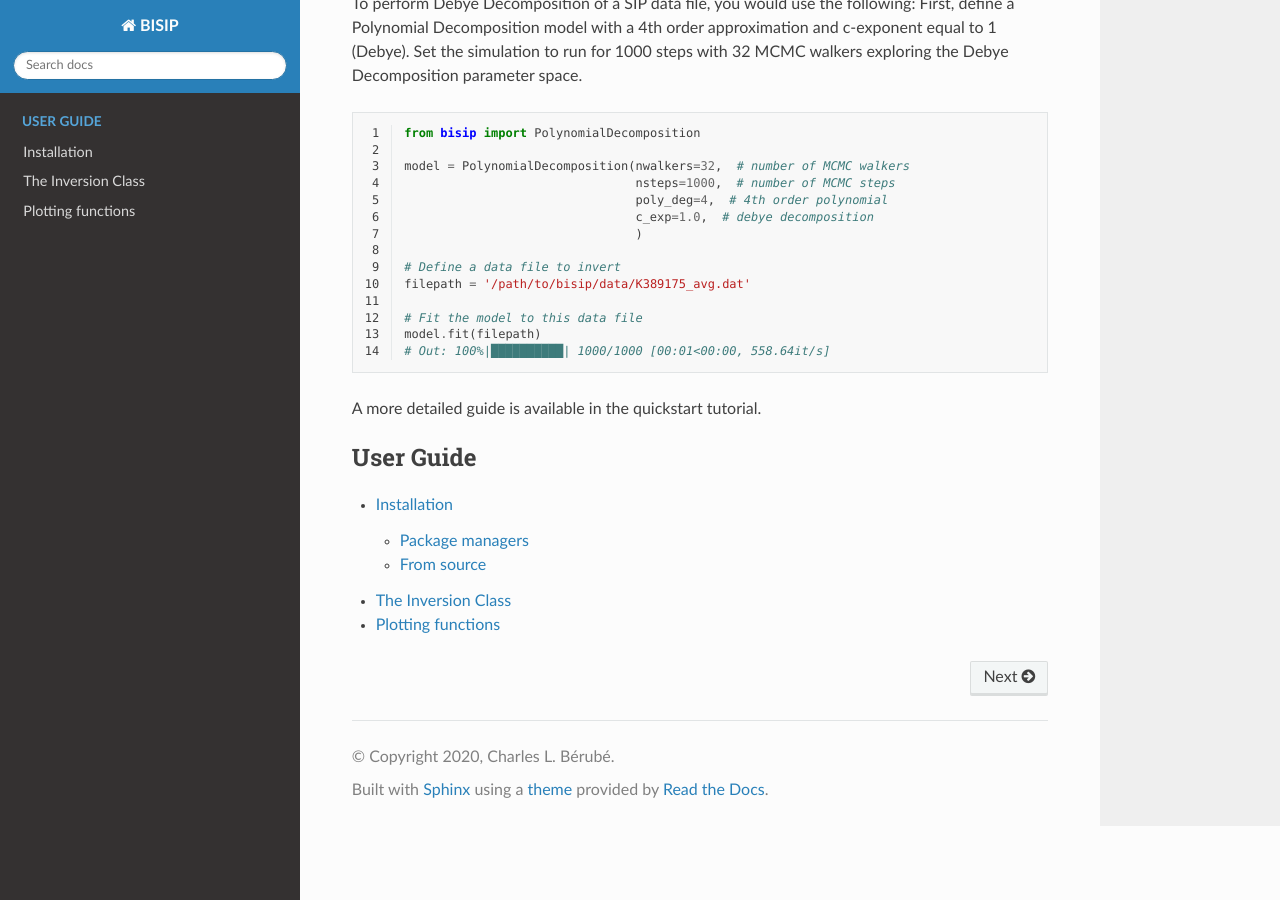
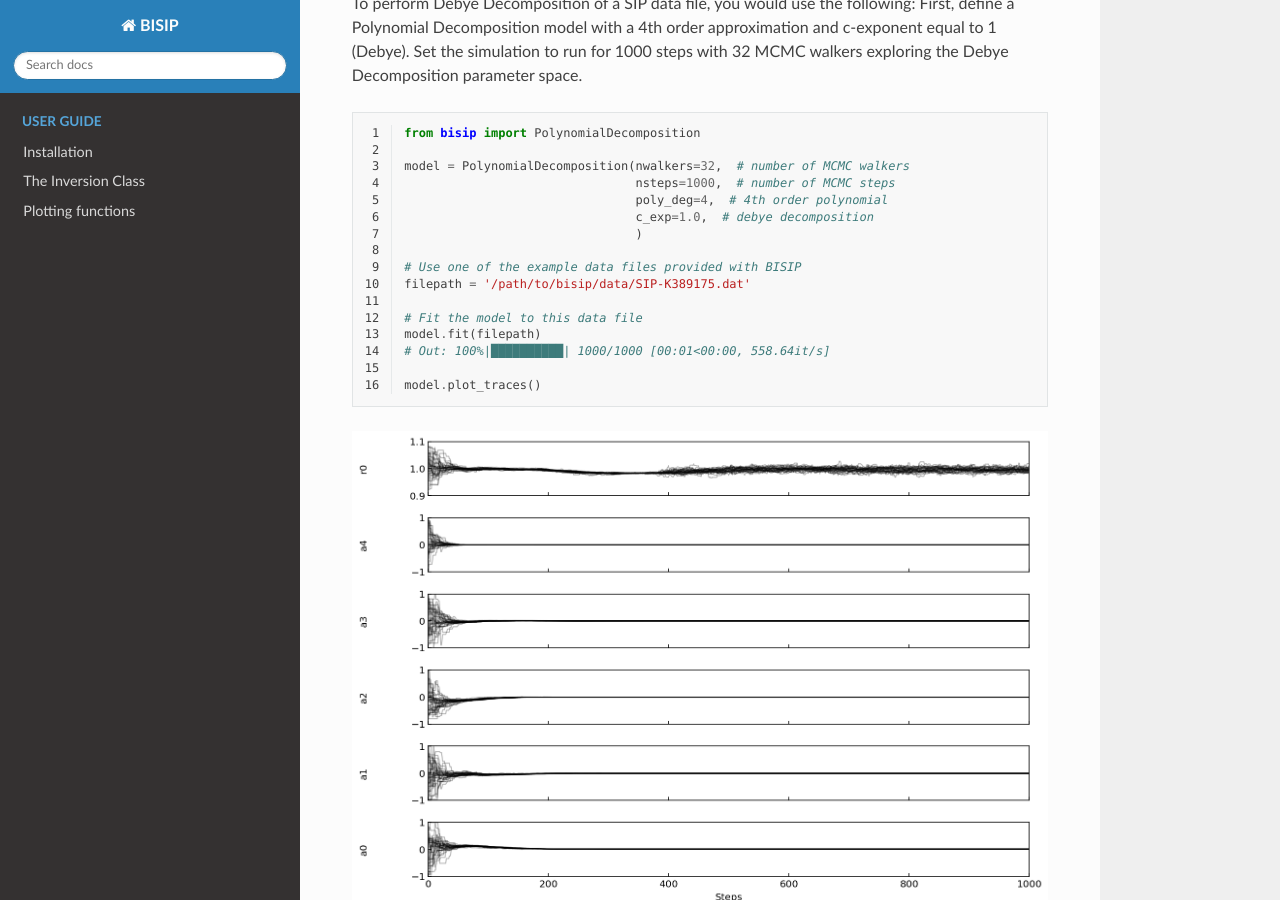
Before and after one commit to clberube/bisip2, a Sphinx documentation site: the page built from docs/index.rst, in a window 1280 px wide and 900 px high, scrolled down 464 px. Built offline with Sphinx 7.4.7 and the Read the Docs theme 2.0.0, drawn with Linux system fonts in a browser that asks for light colours; pages that are not in the unit, such as notebooks, are missing from menus.

Commit message:
Add doc draft

```diff
--- a/docs/index.rst
+++ b/docs/index.rst
@@ -37,12 +37,16 @@ with 32 MCMC walkers exploring the Debye Decomposition parameter space.
                                   c_exp=1.0,  # debye decomposition
                                   )
 
-  # Define a data file to invert
-  filepath = '/path/to/bisip/data/K389175_avg.dat'
+  # Use one of the example data files provided with BISIP
+  filepath = '/path/to/bisip/data/SIP-K389175.dat'
 
   # Fit the model to this data file
   model.fit(filepath)
   # Out: 100%|██████████| 1000/1000 [00:01<00:00, 558.64it/s]
+
+  model.plot_traces()
+
+.. image:: https://raw.githubusercontent.com/clberube/bisip2/master/figures/traces.png
 
 
 A more detailed guide is available in the :ref:`quickstart` tutorial.
```
Also changed, not shown: 6 other files.
